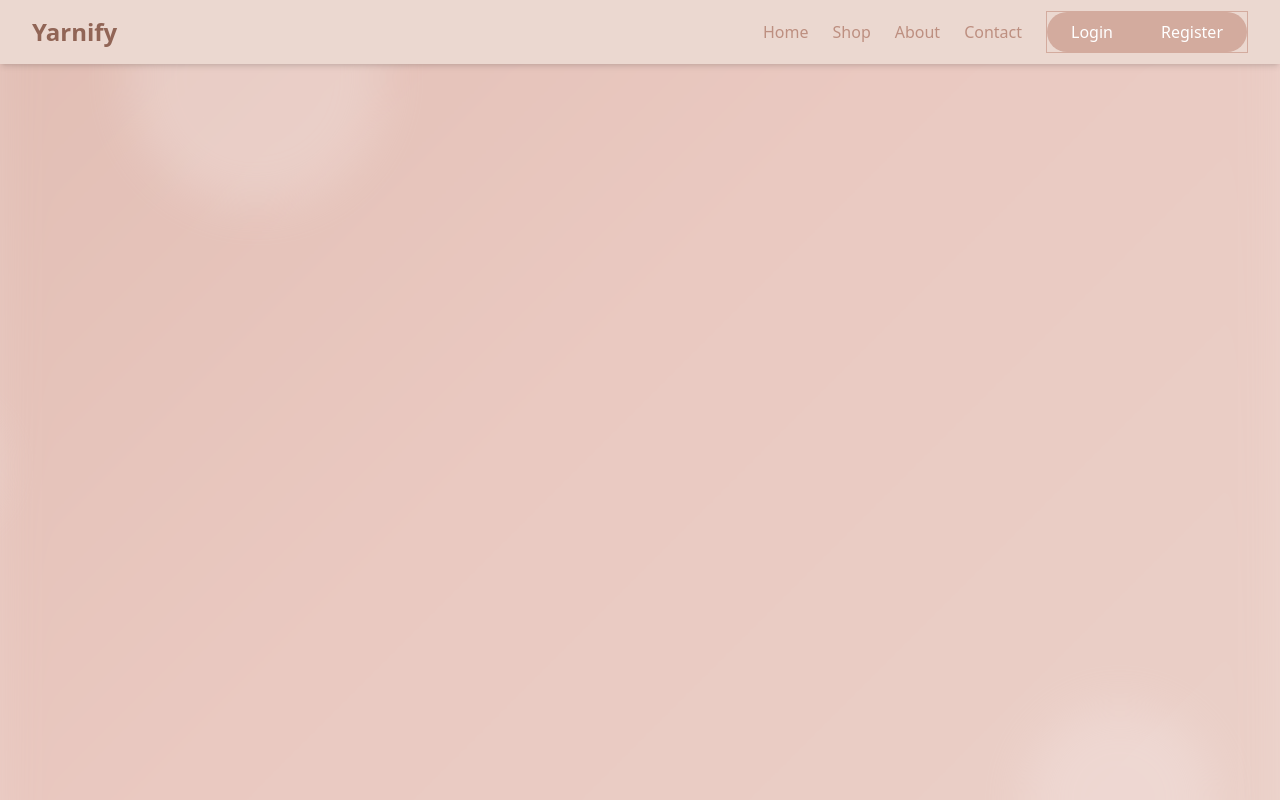
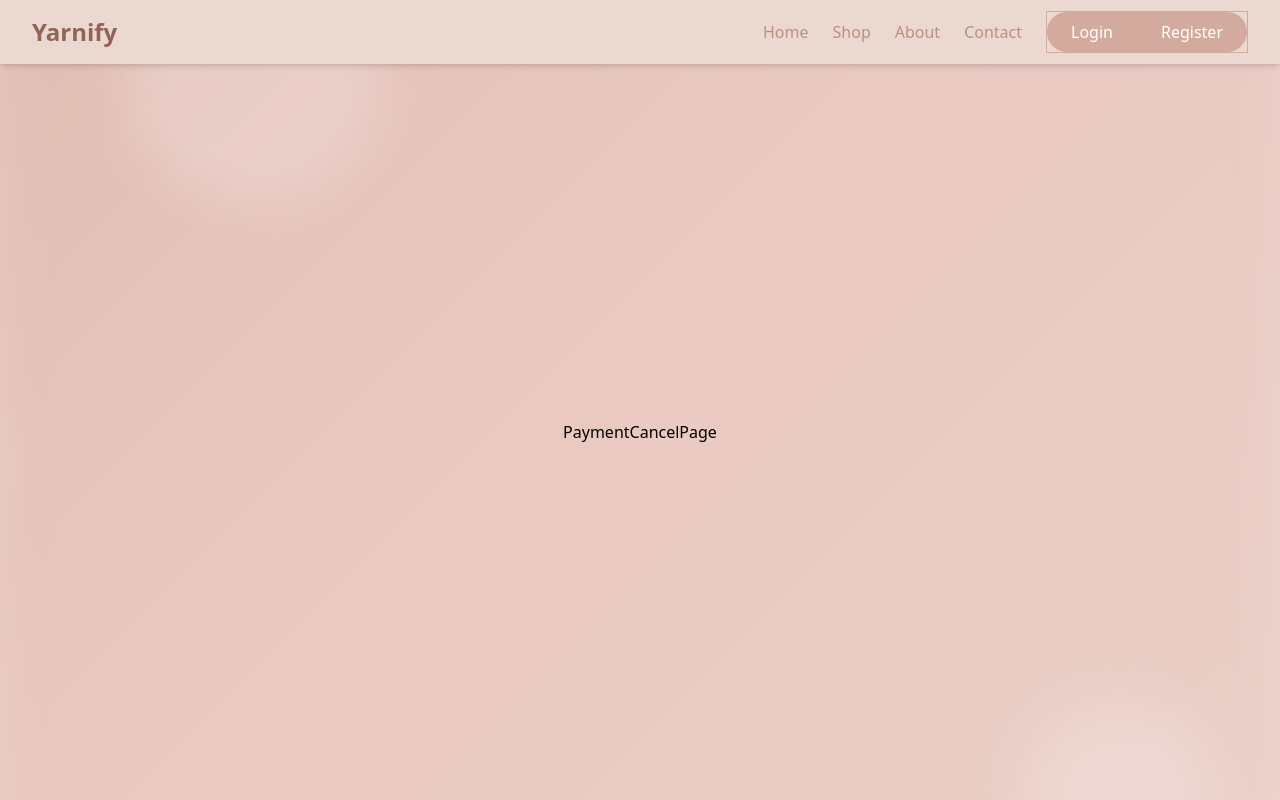
Before and after one commit to IceNinja2017/Yarnify-Online-Ordering-System, a React (Vite) app in the folder frontend/: page /payment/cancel in a window 1280 px wide. Shown: the top 800 px of the page. Built offline with nearby package versions, Linux system fonts and the light colour scheme; no server answers.

Commit message:
feat: add PaymentCancelPage and route to handle payment cancellations

```diff
--- a/frontend/src/App.jsx
+++ b/frontend/src/App.jsx
@@ -13,6 +13,7 @@ import { Toaster } from "react-hot-toast"
 import ShopPage from "./pages/ShopPage.jsx"
 import OrdersPage from "./pages/OrdersPage.jsx"
 import ProfilePage from "./pages/ProfilePage.jsx"
+import PaymentCancelPage from "./pages/PaymentCancelPage.jsx"
 
 function App() {
   return (
@@ -71,6 +72,7 @@ function App() {
             <Route path="/verify-email" element={<EmailVerificationPage />} />
             <Route path="/register" element={<RegistrationPage />} />
             <Route path="/payment/return" element={<PaymentReturnPage/>} />
+            <Route path="/payment/cancel" element={<PaymentCancelPage/>} />
             <Route path="/shop" element={<ShopPage/>}/>
             <Route path="/orders" element={<OrdersPage/>}/>
             <Route path="/profile" element={<ProfilePage/>}/>
--- /dev/null
+++ b/frontend/src/pages/PaymentCancelPage.jsx
@@ -0,0 +1,9 @@
+import React from 'react'
+
+const PaymentCancelPage = () => {
+  return (
+    <div>PaymentCancelPage</div>
+  )
+}
+
+export default PaymentCancelPage
```
